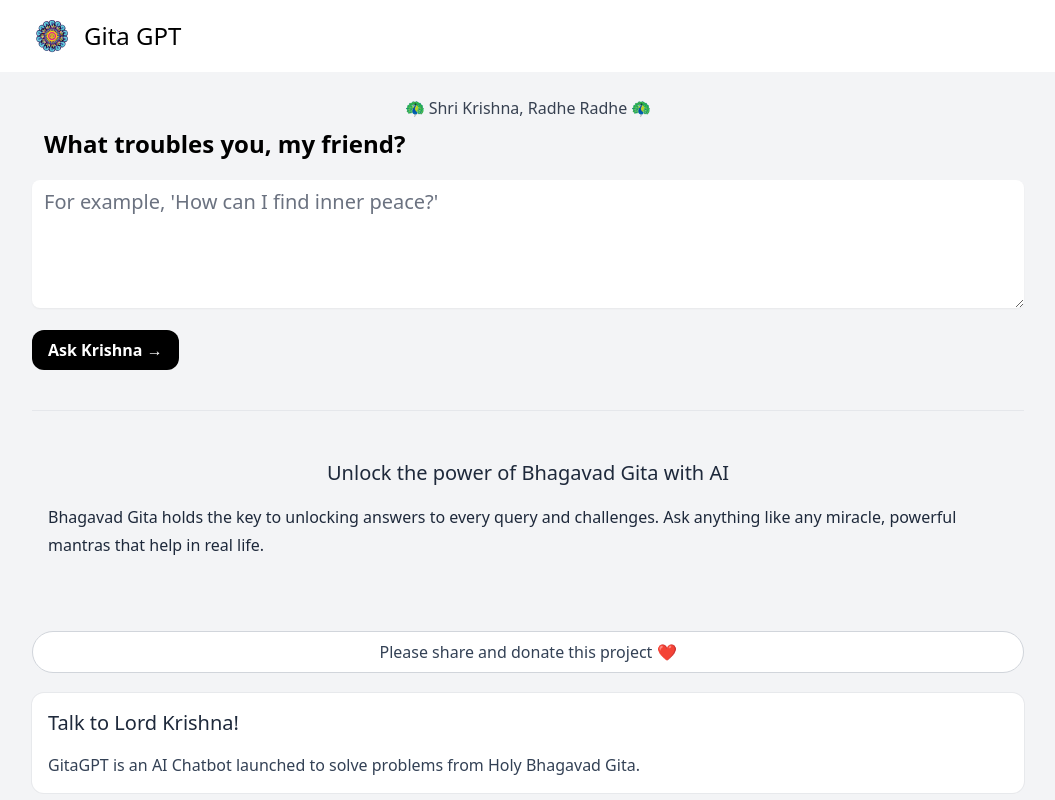
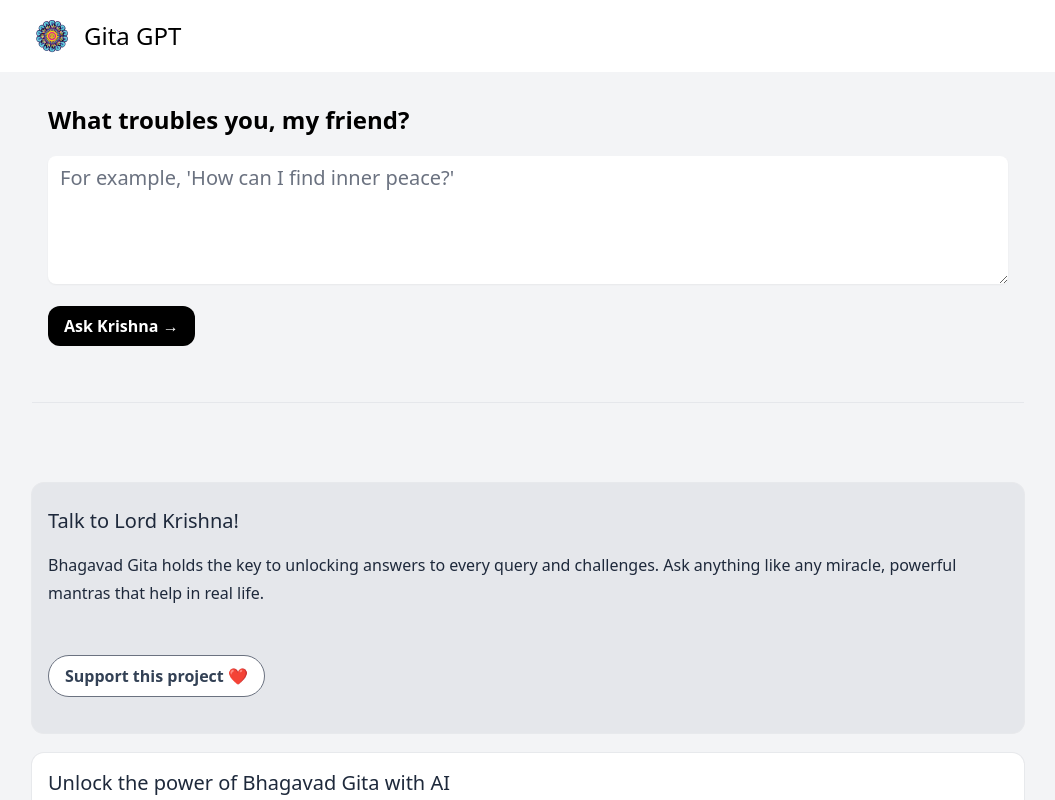
Before and after one commit to vxsahu/gitagpt, a Next.js app: page / in a window 1280 px wide. Shown: the top 800 px of the page, without its empty margins (112-1167 px from the left). Built offline with nearby package versions, Linux system fonts and the light colour scheme.

Commit message:
Update index.tsx

```diff
--- a/pages/index.tsx
+++ b/pages/index.tsx
@@ -26,9 +26,7 @@ const Home: NextPage = () => {
         const prompt =
         language === "Funny"
          ? `You are Krishna from Mahabharata, and Answer help of Bhagavad Gita, , each consisting of at least 30 words.
-         ${language}`
-         :
-         `Identify question and answer from Bhagavad Gita with a relevent verse: ${Gita}, and label each verse as "1.", "2.", and "3.". ${Gita.slice(-1 ) === "." ? "" : "."}`
+         ${language}` : `Identify question and answer from Bhagavad Gita with a relevent verse: ${Gita}, and label each verse as "1.", and "2.". ${Gita.slice(-1 ) === "." ? "" : "."}`
      ;
 
   const generateGita = async (e: any) => {
@@ -107,9 +105,8 @@ const Home: NextPage = () => {
 
       <Header />
       <main className="max-w-5xl innerbox flex flex-1 w-full flex-col p-4">
-        <div className="max-xl w-full">
+        <div className="max-xl w-full p-4">
           <div className="space-x-3">
-            <p className="text-center font-light text-gray-700  px-4 py-2">🦚 Shri Krishna, Radhe Radhe 🦚</p>
             <p className="sm:text-2xl text-xl font-bold">
             What troubles you, my friend?</p>
           </div>
@@ -151,11 +148,6 @@ const Home: NextPage = () => {
           toastOptions={{ duration: 2000 }}
         />
         <hr className="space-y-10 my-10" />
-        <h2 className="text-xl font-medium text-slate-800 mx-auto px-4 py-2">
-        Unlock the power of Bhagavad Gita with AI
-        </h2>
-        <p className="mb-5 space-y-4 leading-7 text-slate-800 text-medium px-4 py-2">
-              Bhagavad Gita holds the key to unlocking answers to every query and challenges. Ask anything like any miracle, powerful mantras that help in real life.</p>
 
         <ResizablePanel>
           <AnimatePresence mode="wait">
@@ -164,13 +156,13 @@ const Home: NextPage = () => {
                 <>
                   <div>
                     <h2 className="sm:text-2xl text-xl font-bold text-slate-800 mx-auto">
-                      Bhagavad Geeta say:
+                      Krishna say:
                     </h2>
                   </div>
                   <div className="space-y-8 flex flex-col max-xl mx-auto">
                     {generatedGitas
                       .substring(generatedGitas.indexOf("1") + 1)
-                      .split(/[1-3]\./)
+                      .split(/[1-2]\./)
                       .map((generatedGita) => {
                         const trimmedGita = generatedGita.trim();
                         return (
@@ -196,12 +188,26 @@ const Home: NextPage = () => {
             </motion.div>
           </AnimatePresence>
         </ResizablePanel>
-        <a className="flex w-half max-w items-center justify-center space-x-2 rounded-full border border-gray-300 bg-white px-4 py-2 font-normal text-slate-700 transition-colors hover:bg-gray-100 mt-1 mb-5" href="https://www.sahu4you.com/gita-gpt/" target="_blank" rel="noopener noreferrer"><p>Please share and donate this project ❤️</p></a>
+        <div className="max-xl w-full whitespace-pre-line break-words rounded-xl bg-gray-200 p-4 mb-5 ring-1 ring-slate-900/5">
+            <h2 className="align-left text-xl font-medium text-slate-800 mx-auto py-2">
+              Talk to Lord Krishna!
+        </h2>
+        <p className="mb-5 space-y-4 leading-7 text-slate-800 text-medium py-2">
+              Bhagavad Gita holds the key to unlocking answers to every query and challenges. Ask anything like any miracle, powerful mantras that help in real life.</p>
+              <button
+              className="inline-block flex-warp w-half rounded-full border border-gray-500 bg-white px-4 py-2 font-bold text-slate-700 transition-colors hover:bg-gray-100 my-5"
+              href="https://www.sahu4you.com/gita-gpt/" target="_blank" rel="noopener noreferrer"
+              disabled
+            >
+              Support this project ❤️
+            </button>
+
+</div>
         <div className="max-xl w-full whitespace-pre-line break-words rounded-xl bg-white p-4 mb-5 ring-1 ring-slate-900/5">
-<h2 className="text-left pb-4 space-y-4 leading-7 text-slate-800 text-bold text-xl">Talk to Lord Krishna!</h2>
-<p className="text-slate-700">
-GitaGPT is an AI Chatbot launched to solve problems from Holy Bhagavad Gita.
-</p>
+          <h2 className="text-left pb-4 space-y-4 leading-7 text-slate-800 text-bold text-xl">Unlock the power of Bhagavad Gita with AI</h2>
+          <p className="text-slate-700">
+            GitaGPT is an AI Chatbot launched to solve problems from Holy Bhagavad Gita.
+            </p>
 </div>
         <div className="max-xl w-full whitespace-pre-line break-words rounded-xl bg-white p-4 mb-5 ring-1 ring-slate-900/5">
 <ul className="list-disc text-left text-gray-900 my-5">
```
